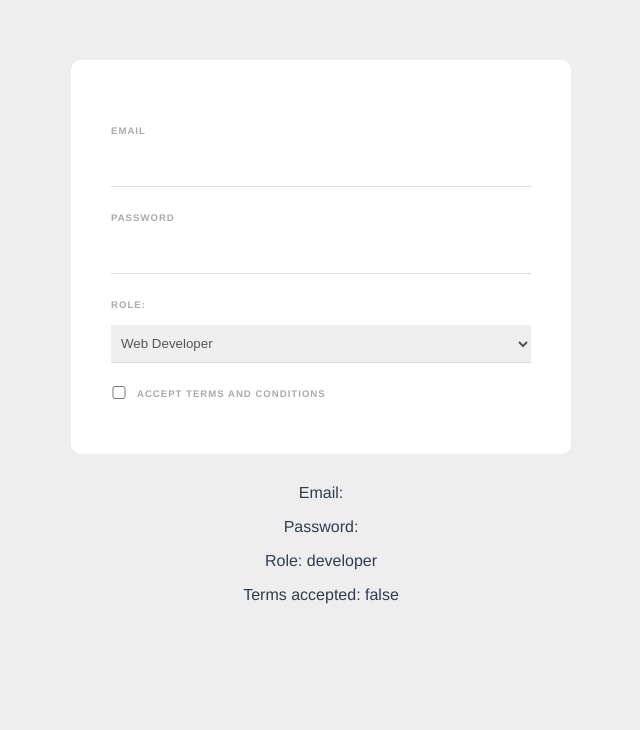
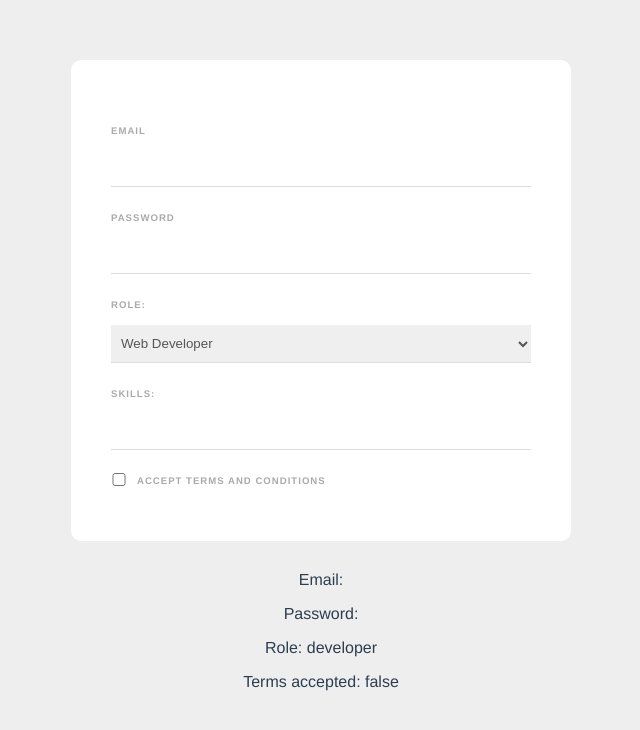
Before and after one commit to nathangiose/Forms-and-data-binding, a Vue app: page / in a window 1280 px wide. Shown: the top 730 px of the page, without its empty margins (319-959 px from the left). Built offline with nearby package versions, Linux system fonts and the light colour scheme.

Commit message:
added some keyboard events

```diff
--- a/src/components/SignupForm.vue
+++ b/src/components/SignupForm.vue
@@ -11,6 +11,12 @@
           <option value="developer">Web Developer</option>
           <option value="designer">Web Designer</option>
       </select>
+
+      <label>Skills:</label>
+      <input type="text" v-model="tempSkill" @keyup.alt="addSkill">
+      <div v-for="skill in skills" :key="skill" class="pill">
+          {{ skill }}
+      </div>
 
       <div class="terms">
           <input type="checkbox" v-model="terms" required>
@@ -48,7 +54,20 @@
             password: '',
             role: 'developer',
             terms: false,
+            tempSkill: '',
+            skills: []
             // names: []
+        }
+    },
+    methods: {
+        addSkill(e) {
+            if (e.key === ',' && this.tempSkill) {
+                if (!this.skills.includes(this.tempSkill)) {
+                    this.skills.push(this.tempSkill)
+                }
+                this.tempSkill = ''
+            }
+
         }
     }
 
```
